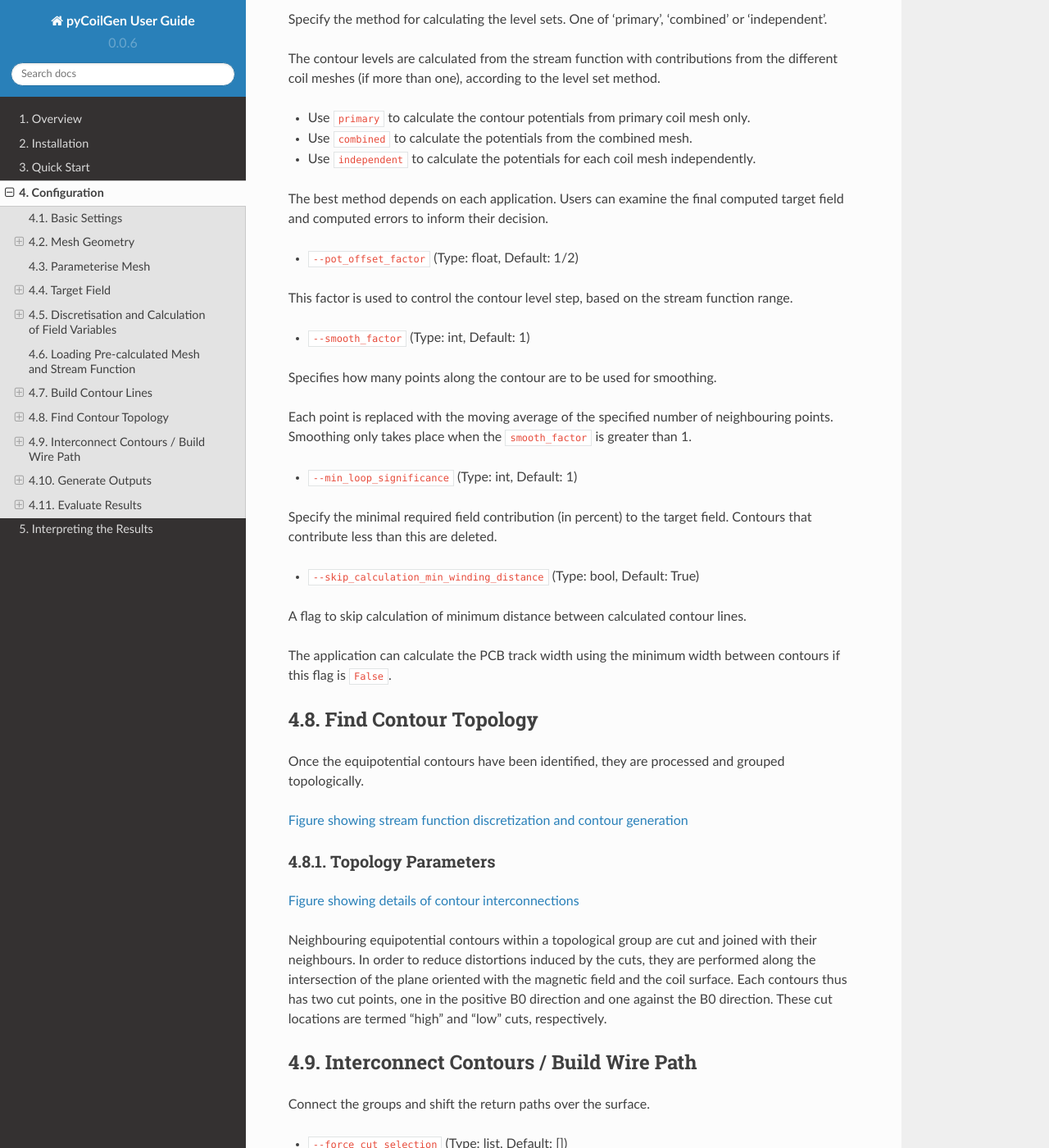
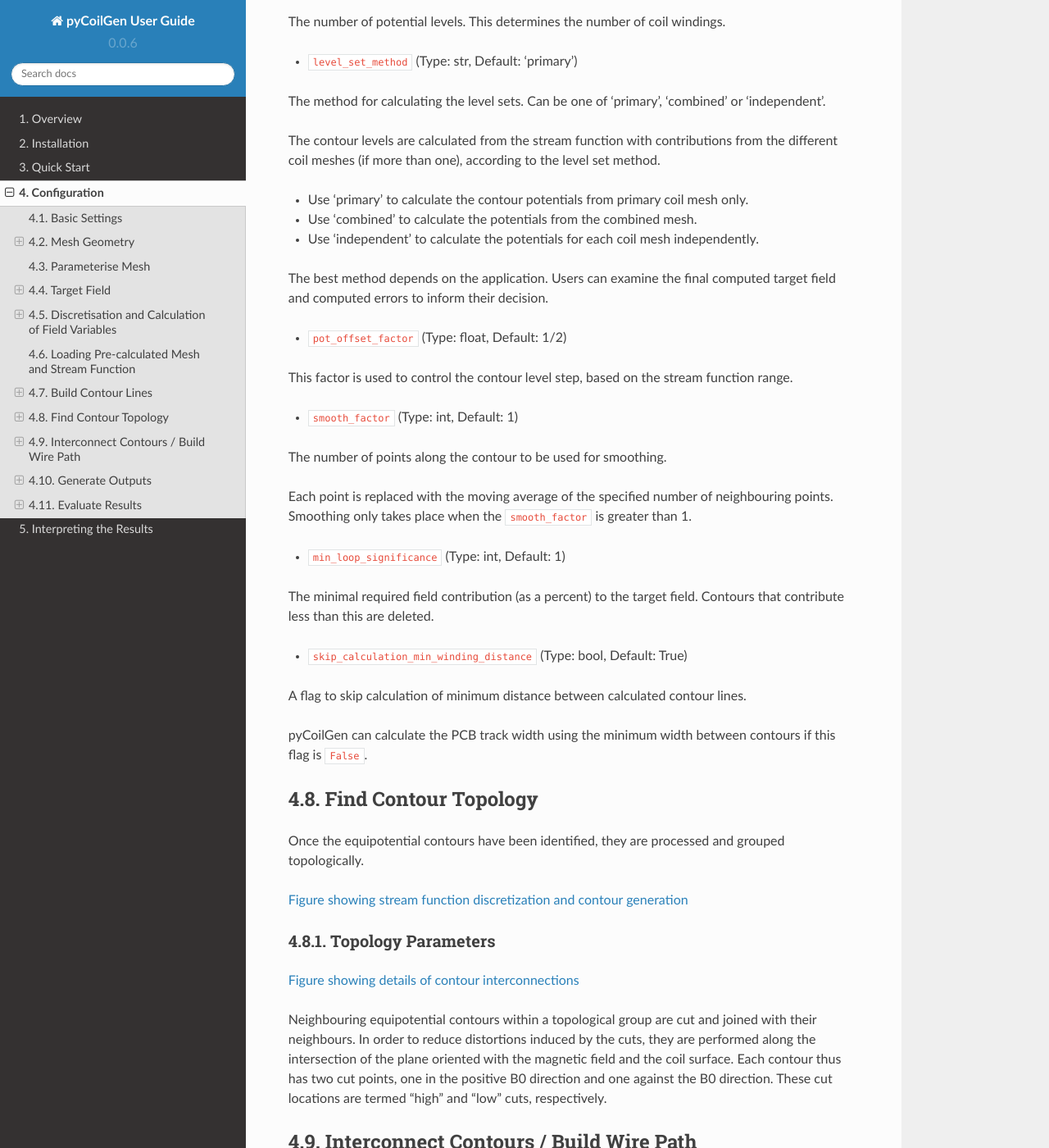
Before and after one commit to kev-m/pyCoilGen, a Sphinx documentation site: the page built from docs/source/configuration.md, in a window 1280 px wide and 1400 px high, scrolled down 7321 px. Shown: the whole window at 82% size. Built offline with Sphinx 7.4.7 and the Read the Docs theme 2.0.0, drawn with Linux system fonts in a browser that asks for light colours; some of the changed text lies outside the part shown.

Commit message:
Completing review

````diff
--- a/docs/source/configuration.md
+++ b/docs/source/configuration.md
@@ -1,24 +1,24 @@
 # Configuration
 
-The behaviour of the **pyCoilGen** application is configured by numerous parameters.
+This chapter describes the `pyCoilGen` confiuration parameters.
 
-**Note:** All values are specified in SI units, i.e. metre, Ampere, Tesla.
+> **Note:** All values are specified in SI units, i.e. metre, Ampere, Tesla.
 
 ## Basic Settings
 
-- `--output_directory` (Type: `str`, Default: Current Working Directory)
+- `output_directory` (Type: `str`, Default: Current  working directory)
 
 The output directory where intermediate images and the final output will be written to.
 
-- `--project_name` (Type: `str`, Default: 'CoilGen')
+- `project_name` (Type: `str`, Default: 'CoilGen')
 
 A project name. The project name is used to create output files.
 
-- `--persistence_dir` (Type: `str`, Default: 'debug')
+- `persistence_dir` (Type: `str`, Default: 'debug')
 
 The directory where project snapshots are written. A snapshot of the internal state is automatically written to this location when any unhandled exception occurs.
 
-- `--debug` (Type: int, Default: 0)
+- `debug` (Type: int, Default: 0)
 
 The debug verbosity level: 0 = None, 1 = Basic, 2 = Verbose.
 
@@ -33,7 +33,7 @@ if __name__ == "__main__":
     ...
 ```
 
-- `--geometry_source_path` (Type: str, Default: Current Working Directory + '/Geometry_Data')
+- `geometry_source_path` (Type: str, Default: Current Working Directory + '/Geometry_Data')
 
 The directory where `.stl` geometry files are located.
 
@@ -43,7 +43,7 @@ The coil mesh geometry must be specified. It can either be loaded from a pre-opt
 
 ### Mesh Files
 
-- `--coil_mesh_file` (Type: str, Default: 'none')
+- `coil_mesh_file` (Type: str, Default: 'none')
 
 The definition of the winding coil surface.
 
@@ -55,11 +55,11 @@ When using a built-in mesh specification, the mesh parameters must also be speci
 
 The winding coil surface can be specified using a subset of built-in types.
 
-To use one of the built-in types, set `--coil_mesh_file` to one of the following special names. The mesh parameters are then specified using a second parameter.
+To use one of the built-in types, set `coil_mesh_file` to one of the following special names. The mesh parameters are then specified using a second parameter.
 
 - `create cylinder mesh`
 
-Create a cylindrical mesh according to `--cylinder_mesh_parameter_list` (Type: list of numeric, Default: [0.8, 0.3, 20, 20, 1, 0, 0, 0])
+Create a cylindrical mesh according to `cylinder_mesh_parameter_list` (Type: list of numeric, Default: [0.8, 0.3, 20, 20, 1, 0, 0, 0])
 
         cylinder_height (float): Height of the cylinder.
         cylinder_radius (float): Radius of the cylinder.
@@ -73,7 +73,7 @@ Create a cylindrical mesh according to `--cylinder_mesh_parameter_list` (Type: l
 
 - `create planar mesh`
 
-Create a planar mesh according to `--planar_mesh_parameter_list` (Type: list of numeric, Default: [0.25, 0.25, 20, 20, 1, 0, 0, 0, 0, 0, 0])
+Create a planar mesh according to `planar_mesh_parameter_list` (Type: list of numeric, Default: [0.25, 0.25, 20, 20, 1, 0, 0, 0, 0, 0, 0])
 
         planar_height (float): Height of the planar mesh.
         planar_width (float): Width of the planar mesh.
@@ -90,7 +90,7 @@ Create a planar mesh according to `--planar_mesh_parameter_list` (Type: list of
 
 - `create bi-planar mesh`
 
-Create a bi-planar mesh according to `--biplanar_mesh_parameter_list` (Type: list of numeric, Default: [0.25, 0.25, 20, 20, 1, 0, 0, 0, 0, 0, 0.2])
+Create a bi-planar mesh according to `biplanar_mesh_parameter_list` (Type: list of numeric, Default: [0.25, 0.25, 20, 20, 1, 0, 0, 0, 0, 0, 0.2])
 
         planar_height (float): Height of the planar mesh.
         planar_width (float): Width of the planar mesh.
@@ -105,19 +105,19 @@ Create a bi-planar mesh according to `--biplanar_mesh_parameter_list` (Type: lis
         plane_distance (float): Distance between the two planes.
 
 
-<!--
-`--double_cone_mesh_parameter_list` (Type: list of float, Default: [0.8, 0.3, 0.3, 0.1, 20, 20, 1, 0, 0, 0])
+<!
+`double_cone_mesh_parameter_list` (Type: list of float, Default: [0.8, 0.3, 0.3, 0.1, 20, 20, 1, 0, 0, 0])
   Parameters for the generation of a double cone ('diabolo') shaped mesh.
 
-`--circular_mesh_parameter_list` (Type: list of float, Default: [0.25, 20, 1, 0, 0, 0, 0, 0, 0])
+`circular_mesh_parameter_list` (Type: list of float, Default: [0.25, 20, 1, 0, 0, 0, 0, 0, 0])
   Parameters for the generation of the (default) circular mesh.
--->
+>
 
 ### Subdividing the Mesh
 
 Once the mesh has been loaded, the mesh resolution can be increased using subdivision.
 
-- `--iteration_num_mesh_refinement` (Type: int, Default: 0)
+- `iteration_num_mesh_refinement` (Type: int, Default: 0)
 
 The number of refinement iterations of the mesh. At each iteration, every mesh face is subdivided into four faces.
 
@@ -126,13 +126,13 @@ The number of refinement iterations of the mesh. At each iteration, every mesh f
 
 The 3D coil winding surface needs to be projected onto a 2D plane in order to perform further processing.
 
-- `--surface_is_cylinder_flag` (Type: bool, Default: True)
+- `surface_is_cylinder_flag` (Type: bool, Default: True)
 
 Provide a hint to the application that the 3D coil can be projected onto 2D using a simple cylindrical projection.
 
 If the cylindrical projection is inappropriate then an iterative mesh parameterisation approach is used.
 
-- `--circular_diameter_factor` (Type: float, default: 1)
+- `circular_diameter_factor` (Type: float, default: 1)
 
 Circular diameter factor for projecting the 3D coil mesh to 2D.
 
@@ -148,40 +148,40 @@ A gradient field is specified by using a field shape function.
 
 The mesh defines the boundary of the target field and these parameters fine-tune the target field point selection.
 
-- `--target_mesh_file` (Type: str, Default: 'none')
+- `target_mesh_file` (Type: str, Default: 'none')
 
-Specify the mesh used to define the target field.
+The mesh used to define the target field.
 
 If no file is specified, a spherical geometry is generated as a target volume, centred at the co-ordinates origin.
 
-- `--secondary_target_mesh_file` (Type: str, Default: 'none')
+- `secondary_target_mesh_file` (Type: str, Default: 'none')
 
 File of the secondary target mesh, for example for suppressed outer regions in active shields.
 
-- `--secondary_target_weight` (Type: float, Default: 1)
+- `secondary_target_weight` (Type: float, Default: 1)
 
 Weight for the secondary target points.
 
-- `--use_only_target_mesh_verts` (Type: bool, Default: False)
+- `use_only_target_mesh_verts` (Type: bool, Default: False)
 
-If True, specifies that only the vertices of the mesh are to be used. By default the target volume is populated with points.
+If True, indicates that only the vertices of the mesh are to be used. By default the target volume is populated with points.
 
-- `--target_region_resolution` (Type: int, Default: 10)
+- `target_region_resolution` (Type: int, Default: 10)
 
 Defines how many target points to create per dimension within the target region.
 
-Only used if `--use_only_target_mesh_verts` is `False`.
+Only used if `use_only_target_mesh_verts` is `False`.
 
 ### Specifying the Target Field Co-ordinates Using a Sphere
-When both `--target_field_definition_file` and `--target_field_definition_file` are `'none'` then the target field co-ordinates are specified using a spherical volume.
+When both `target_field_definition_file` and `target_field_definition_file` are `'none'` then the target field co-ordinates are specified using a spherical volume.
 
-- `--target_region_radius` (Type: float, Default: 0.15)
+- `target_region_radius` (Type: float, Default: 0.15)
 
-Specifies the radius of the spherical target field.
+The radius of the spherical target field.
 
-The target field co-ordinates are then created by sub-dividing the radius using  `--target_region_resolution`, which specifies how many co-ordinates to create along each axis.
+The target field co-ordinates are then created by sub-dividing the radius using  `target_region_resolution`, which defines how many co-ordinates to create along each axis.
 
-- `--set_roi_into_mesh_center` (Type: bool, Default: False)
+- `set_roi_into_mesh_center` (Type: bool, Default: False)
 
 This flag is used to set the ROI into the geometric center of the mesh.
 
@@ -190,30 +190,30 @@ If set, the centre of the target sphere is moved to the mean of the target field
 
 ### Specifying the Gradient Field Shape Function
 
-Once the target target field co-ordinates have been specified, then gradient field vectors can be calculated.
+Once the target field co-ordinates have been specified, then gradient field vectors can be calculated.
 
-- `--field_shape_function` (Type: str, Default: 'x')
+- `field_shape_function` (Type: str, Default: 'x')
 
-Specifies the spatial function that defines the analytical function of the `z` component of the vector field.
+The spatial function that defines the analytical function of the `z` component of the vector field.
 For example, `x` means a linear gradient in the `x`-direction of the `z` component.
 
-- `--target_gradient_strength` (Type: float, Default: 1)
+- `target_gradient_strength` (Type: float, Default: 1)
 
-Specifies the gradient field strength in mT/m/A.
+The gradient field strength in mT/m/A.
 
 ### Using a NumPy Pickle file
 
-- `--target_field_definition_file` (Type: str, Default: 'none')
+- `target_field_definition_file` (Type: str, Default: 'none')
 
-Specify the name of the NumPy pickle file that contains the target field co-ordinates and field value.
+The name of the NumPy pickle file that contains the target field co-ordinates and field value.
 
 The target field definition file allows users to specify non-analytical fields.
 
 If used, the target field file is loaded from the `target_fields` directory.
 
-- `--target_field_definition_field_name` (Type: str, Default: 'none')
+- `target_field_definition_field_name` (Type: str, Default: 'none')
 
-Specify the field name of the target field definition within the NumPy pickle file.
+The field name of the target field definition within the NumPy pickle file.
 
 ## Discretisation and Calculation of Field Variables
 
@@ -221,105 +221,106 @@ Specify the field name of the target field definition within the NumPy pickle fi
 
 The magnetic field contribution and the target field sensitivity is calculated at every corresponding co-ordinate.
 
-- `--gauss_order` (Type: int, Default: 2)
+- `gauss_order` (Type: int, Default: 2)
 
 This parameter determines the number of Gauss integration points used in the winding magnetic field calculations.
 
 
 ### Winding Coil Resistance
+
 The winding coil resistance affects the gradient magnetic field due to the winding coil.
 
-- `--specific_conductivity_conductor` (Type: float, Default: 0.018e-6)
+- `specific_conductivity_conductor` (Type: float, Default: 0.018e-6)
 
-Specify the conductivity of the winding coil.
+The conductivity of the winding coil.
 
-- `--conductor_thickness` (Type: float, Default: 0.005)
+- `conductor_thickness` (Type: float, Default: 0.005)
 
-Specify the thickness of the sheet current density within the stream function representation.
+The thickness of the sheet current density within the stream function representation.
 
 
 ### Stream Function
 
 The stream function represents the relationship between the coil parts and the target field.
 
-The CoilGen application performs an optimisation calculation of the stream function.
+The pyCoilGen application performs an optimisation calculation of the stream function.
 
-- `--sf_opt_method` (Type: str, Default: 'tikhonov')
+- `sf_opt_method` (Type: str, Default: 'tikhonov')
 
-Determines the stream function optimization method.
+The stream function optimization method.
 
-- `--tikhonov_reg_factor` (Type: float, Default: 1)
+- `tikhonov_reg_factor` (Type: float, Default: 1)
 
 Tikhonov regularization factor for the stream function optimization, for weighting the coil's resistance, and hence the dissipated power.
 
-- `--minimize_method` (Type: str, Default: 'SLSQP')
+- `minimize_method` (Type: str, Default: 'SLSQP')
 
-If the `--sf_opt_method` is not `'tikhonov'`, then the NumPy `minimize` function is used and this parameter specifies which minimisation method to use.
+The minimisation method to use in the the NumPy `minimize` function. If `sf_opt_method` is not `'tikhonov'`, then  the NumPy `minimize` function is used.
 
-- `--minimize_method_parameters` (Type:str, Default:"{'tol': 1e-6}")
+- `minimize_method_parameters` (Type:str, Default:"{'tol': 1e-6}")
 
-Specify additional method parameters.
+Additional method parameters.
 
-- `--minimize_method_options` (Type: str, Default: "{'disp': True, 'maxiter' : 100}")
+- `minimize_method_options` (Type: str, Default: "{'disp': True, 'maxiter' : 100}")
 
-Specify additional method options, specific to the method.
+Additional method options, specific to the method.
 
-Please refer to the [official documentation](https://docs.scipy.org/doc/scipy/reference/generated/scipy.optimize.minimize.html)
-for detailed information on some optimization-related parameters.
+Please refer to the [`scipy.optimize.minimize` API documentation](https://docs.scipy.org/doc/scipy/reference/generated/scipy.optimize.minimize.html)
+for more information on optimization-related parameters.
 
 ## Loading Pre-calculated Mesh and Stream Function
 
 A pre-existing mesh and optimised stream function solution can be loaded from persistence.
 
-- `--sf_source_file` (Type: str, Default: 'none')
+- `sf_source_file` (Type: str, Default: 'none')
 
-Specify the filename of the NumPy pickle file of the already optimized stream function. The file is loaded from the `Pre_Optimized_Solutions` directory.
+The filename of the NumPy pickle file of the already optimized stream function. The file is loaded from the `Pre_Optimized_Solutions` directory.
 
 
 ## Build Contour Lines
+
 The optimised current density must be analysed to determine the candidate wire paths. This is done by computing the equipotential contours.
 
 ### Contour Parameters
-- `--levels` (Type: int, Default: 10)
+- `levels` (Type: int, Default: 10)
 
-Specify the number of potential levels.
+The number of potential levels. This determines the number of coil windings.
 
-This determines the number of coil windings.
+- `level_set_method` (Type: str, Default: 'primary')
 
-- `--level_set_method` (Type: str, Default: 'primary')
-
-Specify the method for calculating the level sets. One of 'primary', 'combined' or 'independent'.
+The method for calculating the level sets. Can be one of 'primary', 'combined' or 'independent'.
 
 The contour levels are calculated from the stream function with contributions from the different coil meshes (if more than one), according to the level set method.
 
-- Use `primary` to calculate the contour potentials from primary coil mesh only.
-- Use `combined` to calculate the potentials from the combined mesh.
-- Use `independent` to calculate the potentials for each coil mesh independently.
+- Use 'primary' to calculate the contour potentials from primary coil mesh only.
+- Use 'combined' to calculate the potentials from the combined mesh.
+- Use 'independent' to calculate the potentials for each coil mesh independently.
 
-The best method depends on each application. Users can examine the final computed target field and computed errors to inform their decision.
+The best method depends on the application. Users can examine the final computed target field and computed errors to inform their decision.
 
-- `--pot_offset_factor` (Type: float, Default: 1/2)
+- `pot_offset_factor` (Type: float, Default: 1/2)
 
 This factor is used to control the contour level step, based on the stream function range.
 
-- `--smooth_factor` (Type: int, Default: 1)
+- `smooth_factor` (Type: int, Default: 1)
 
-Specifies how many points along the contour are to be used for smoothing.
+The number of points along the contour to be used for smoothing.
 
 Each point is replaced with the moving average of the specified number of neighbouring points. Smoothing only takes place when the `smooth_factor` is greater than 1.
 
-- `--min_loop_significance` (Type: int, Default: 1)
+- `min_loop_significance` (Type: int, Default: 1)
 
-Specify the minimal required field contribution (in percent) to the target field. Contours that contribute less than this are deleted.
+The minimal required field contribution (as a percent) to the target field. Contours that contribute less than this are deleted.
 
 
-- `--skip_calculation_min_winding_distance` (Type: bool, Default: True)
+- `skip_calculation_min_winding_distance` (Type: bool, Default: True)
 
 A flag to skip calculation of minimum distance between calculated contour lines.
 
-The application can calculate the PCB track width using the minimum width between contours if this flag is `False`.
+pyCoilGen can calculate the PCB track width using the minimum width between contours if this flag is `False`.
 
 ## Find Contour Topology
+
 Once the equipotential contours have been identified, they are processed and grouped topologically.
 
 [Figure showing stream function discretization and contour generation](https://onlinelibrary.wiley.com/doi/10.1002/mrm.29294#mrm29294-fig-0003)
@@ -331,41 +332,42 @@ Once the equipotential contours have been identified, they are processed and gro
 
 Neighbouring equipotential contours within a topological group are cut and joined with their neighbours.
 In order to reduce distortions induced by the cuts, they are performed along the intersection of the plane oriented with the magnetic field and the coil surface.
-Each contours thus has two cut points, one in the positive B0 direction and one against the B0 direction.
+Each contour thus has two cut points, one in the positive B0 direction and one against the B0 direction.
 These cut locations are termed "high" and "low" cuts, respectively.
 
 ## Interconnect Contours / Build Wire Path
 
 Connect the groups and shift the return paths over the surface.
 
-- `--force_cut_selection` (Type: list, Default: [])
+- `force_cut_selection` (Type: list, Default: [])
 
-Specify the direction of cuts that join neighbouring contours, to form a topological group. The allowed options are `'high'` or `'low'`.
+The direction of cuts that join neighbouring contours, to form a topological group. The allowed options are `'high'` or `'low'`.
 
 The array must either contain a single entry, which is used for all cut points, or match the number of topological groups, which is displayed by the application during processing.
 
-- `--b_0_direction` (Type: float array, Default: [0, 0, 1])
+- `b_0_direction` (Type: float array, Default: [0, 0, 1])
 
 Direction (vector) along which the interconnections will be aligned.
 
-- `--interconnection_cut_width` (Type: float, Default: 0.01)
+- `interconnection_cut_width` (Type: float, Default: 0.01)
 
 Width (in metres) of the cut used to connect neighbouring contours and to join contour groups to form a single wire path.
 
 ### Return Paths
+
 These parameters affect the generation of the return paths (Figure 4(c)).
 
-- `--skip_normal_shift` (Type: bool, Default: False)
+- `skip_normal_shift` (Type: bool, Default: False)
 
 Flag to skip the shifting of return paths around the contour loop.
 
 Shifting the return paths helps to align segments so that multiple segments of a single return path can all be raised together.
 
-- `--normal_shift_length` (Type: float, Default: 0.001)
+- `normal_shift_length` (Type: float, Default: 0.001)
 
 Distance in metres which intersecting wire paths will be separated along the normal direction of the surface.
 
-- `--normal_shift_smooth_factors` (Type: list of 3 integers, Default: [2, 3, 2])
+- `normal_shift_smooth_factors` (Type: list of 3 integers, Default: [2, 3, 2])
 
 Parameters used to smooth the shape of the return paths that are displaced in the direction of the coil mesh normal.
 
@@ -376,38 +378,38 @@ Parameters used to smooth the shape of the return paths that are displaced in th
 
 The application can optionally generate a PCB wire path that is suitable for wrapping around a cylinder.
 
-- `--make_cylindrical_pcb` (Type: bool, Default: False)
+- `make_cylindrical_pcb` (Type: bool, Default: False)
 
-Flag to generate a rectangular pcb pattern to wrap around a cylinder.
+Flag to generate a rectangular PCB pattern to wrap around a cylinder.
 
-- `--pcb_interconnection_method` (Type: str, Default: 'spiral_in_out')
+- `pcb_interconnection_method` (Type: str, Default: 'spiral_in_out')
 
 Interconnection method for PCB: 'spiral_in_out' or 'other'.
 
-- `--pcb_spiral_end_shift_factor` (Type: int, Default: 10)
+- `pcb_spiral_end_shift_factor` (Type: int, Default: 10)
 
-Factor of shifting the open ends of the spirals in order to avoid overlaps; in percent.
+Factor (as a percent) to shift the open ends of the spirals in order to avoid overlaps.
 
 ### Generate 3D Wire Path
 
-The application can optionally generate a 3D ```.stl``` trace by sweeping out a conductor profile along the computed wire path.
+The application can optionally generate a 3D `.stl` trace by sweeping out a conductor profile along the computed wire path.
 
-- `--skip_sweep` (Type: bool, Default: False)
+- `skip_sweep` (Type: bool, Default: False)
 
 Flag to skip the generation of a volumetric (3D) coil body.
 
 The calculated 3D surface is stored in `layout_surface_mesh` property.
 
-- `--cross_sectional_points` (Type: list of float, Default: [0, 0])
+- `cross_sectional_points` (Type: list of float, Default: [0, 0])
 
 This parameter describes the 2D profile of the conductor surface.
 
-The default values of `[0,0]` instructs the application to generate a 10-sided circular profile with a radius  determined by the `--conductor_thickness` parameter.
+The default values of `[0,0]` instructs the application to generate a 10-sided circular profile with a radius  determined by the `conductor_thickness` parameter.
 
 A custom shape defined by specifying the x/y co-ordinates in metres in a 2xm array of the form `[[x0, x1, x2, x3, ...], [y0, y1, y2, y3, ...]]`.
 
 
-- `--save_stl_flag` (Type: bool, Default: True)
+- `save_stl_flag` (Type: bool, Default: True)
 
 Flag to save the swept conductor profile to an .stl file.
 
@@ -420,58 +422,59 @@ The `field_shape_function` is stripped of any `*`, `^`, and `,` symbols.
 ## Evaluate Results
 
 ### Calculate Inductance
-- `--skip_inductance_calculation` (Type: bool, Default: False)
+
+- `skip_inductance_calculation` (Type: bool, Default: False)
 
 Flag to skip calculating the resistance and inductance of the coil solution using [FastHenry2](https://www.fastfieldsolvers.com/software.htm).
 
-- `--conductor_cross_section_width` (Type: float, Default: 0.002)
+- `conductor_cross_section_width` (Type: float, Default: 0.002)
 
 Cross-section width of the conductor (for the inductance calculation) in metres.
 
-- `--conductor_cross_section_height` (Type: float, Default: 0.002)
+- `conductor_cross_section_height` (Type: float, Default: 0.002)
 
 Cross-section height of the conductor (for the inductance calculation) in metres.
 
-- `--fasthenry_bin` (Type: str, Default: '/usr/bin/fasthenry')
+- `fasthenry_bin` (Type: str, Default: '/usr/bin/fasthenry')
 
-Specify the location of the FastHenry2 binary.
+The location of the `FastHenry2` binary.
 
 In Windows, the default installation location is `'C:\Program Files (x86)\FastFieldSolvers\FastHenry2\FastHenry2.exe'`.
 
 ### Evaluate Target Field Errors
 
-`--skip_postprocessing` (Type: bool, Default: False)
+`skip_postprocessing` (Type: bool, Default: False)
 
 Use this flag to skip calculating the field errors during post-processing.
 
 
 
-<!--
+<!
 
 Unused parameters
 
 
-`--min_point_loop_number` (Type: int, Default: 20)
+`min_point_loop_number` (Type: int, Default: 20)
   Minimal required number of points of a single loop; otherwise loops will be removed.
 
 
-`--area_perimeter_deletion_ratio` (Type: int, Default: 5)
+`area_perimeter_deletion_ratio` (Type: int, Default: 5)
   Additional loop removal criteria which relates to the perimeter to surface ratio of the loop.
 
-`--max_allowed_angle_within_coil_track` (Type: int, Default: 120)
+`max_allowed_angle_within_coil_track` (Type: int, Default: 120)
   Maximum allowed angle of the track of the contours.
 
 ### Interconnection Parameters
-`--interconnection_method` (Type: str, Default: 'regular')
+`interconnection_method` (Type: str, Default: 'regular')
   Interconnection method: 'regular' or 'spiral' in/out.
 
-`--group_interconnection_method` (Type: str, Default: 'crossed')
+`group_interconnection_method` (Type: str, Default: 'crossed')
   Group interconnection method: 'straight' or 'crossed'.
 
 ### Overlap Management Parameters
 
 
-`--track_width_factor` (Type: float, Default: 0.5)
+`track_width_factor` (Type: float, Default: 0.5)
   Track width factor for PCB layout.
 
--->
+>
````
Also changed, not shown: docs/source/quick_start.md (+7 -1 lines), docs/source/results.md (+14 -14 lines).
